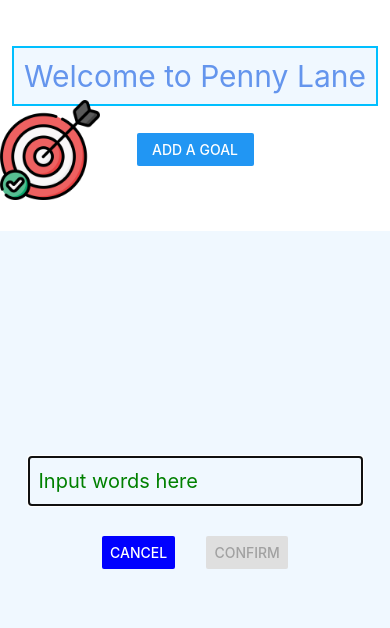
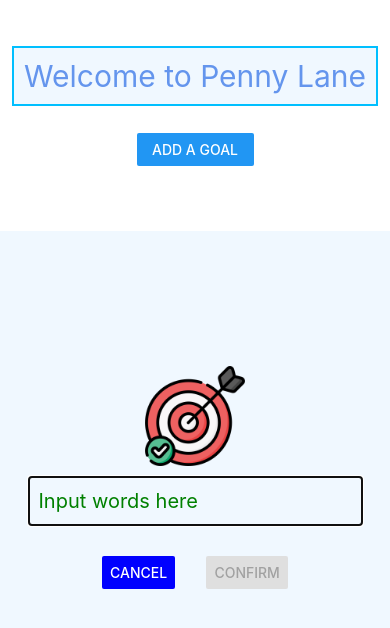
Before and after one commit to 1v17/5520project, a React Native app: screen / in a window 390 px wide. Both pictures are taken after a click on the button "ADD A GOAL". Shown: the top 628 px of the page. Built offline with nearby package versions, Linux system fonts and the light colour scheme.

Commit message:
Add alt text for images

```diff
--- a/components/Input.js
+++ b/components/Input.js
@@ -23,11 +23,14 @@ export default function Input({autoFocus, inputHandler, modalVisibile, cancelHan
 
         <Modal animationType="slide" visible={modalVisibile} transparent={true}>
             {/* <View style={styles.wrapper}> */}
-                <Image src={{uri: 'https://cdn-icons-png.flaticon.com/512/2617/2617812.png'}}
-                       style={styles.image} />
-                <Image source={require('../assets/arrow_icon.png')}
-                       style={styles.image} />
+
                 <View style={styles.container}>
+                    <Image src={{uri: 'https://cdn-icons-png.flaticon.com/512/2617/2617812.png'}}
+                        style={styles.image}
+                        alt='A dart is positioned at the center of a target, accompanied by a prominent check mark.' />
+                    <Image source={require('../assets/arrow_icon.png')}
+                        style={styles.image}
+                        alt='A dart is positioned at the center of a target, accompanied by a prominent check mark.' />
                     <TextInput
                         style={styles.input}
                         placeholder="Input words here"
@@ -97,5 +100,6 @@ const styles = StyleSheet.create({
     image: {
         width: 100,
         height: 100,
+        marginVertical: 10,
     }
 });
```
